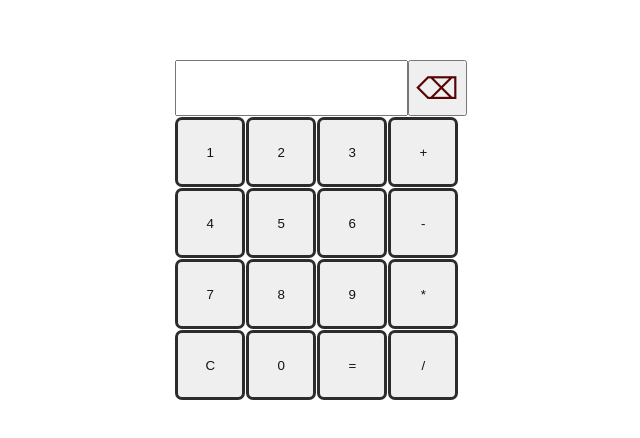
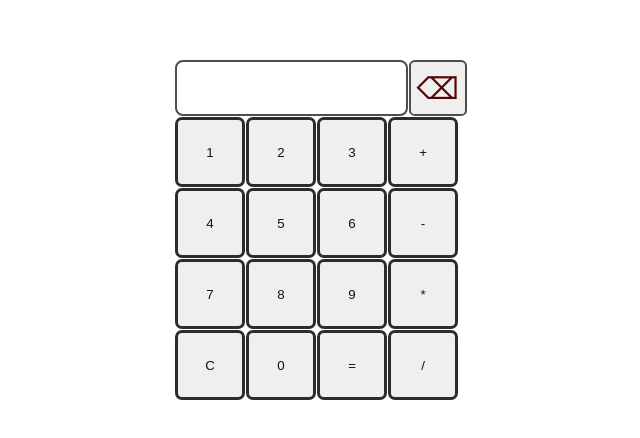
Before and after one commit to a-s-w278/mini-projects, a plain HTML site: page calculator/index.html in a window 1280 px wide. Shown: the part 178-616 px from the top of the page, without its empty margins (319-959 px from the left). Drawn offline with Linux system fonts and the light colour scheme.

Commit message:
improve layout, transitions

```diff
--- a/calculator/script.js
+++ b/calculator/script.js
@@ -8,7 +8,7 @@ function calculate(button)
     {
         try
         {
-            out=eval(displayjs.value);
+            let out=eval(displayjs.value);
             if(isNaN(out) || !isFinite(out))
             {
                 displayjs.value="Error";
--- a/calculator/style.css
+++ b/calculator/style.css
@@ -14,6 +14,7 @@ body
 {
     display:flex;
     flex-direction:row;
+    gap:0.5px;
 }
 .display
 {
@@ -21,12 +22,22 @@ body
     color:rgb(24, 24, 24);
     text-align:right;
     height:50px;
-    width:225px;
+    width:217px;
+    border:solid 2px rgb(77, 77, 77);
+    border-radius:8px;
+    padding-right:10px;
 }
 .backspace
 {
     font-size:30px;
     color:rgb(86, 5, 5);
+    border:solid 2px rgb(77, 77, 77);
+    border-radius:10%;
+    transition:0.08s;
+}
+.backspace:active
+{
+    background-color:white;
 }
 .button-container
 {
@@ -41,5 +52,15 @@ body
     border:solid 3px rgb(44, 44, 44);
     border-radius:10%;
     height:70px;
-
+    transition:0.08s
 }
+.button-container button:active
+{
+    transform:scale(0.95);
+    background-color:white;
+}
+button:hover
+{
+    cursor:pointer;
+    background-color:rgb(214, 214, 214)
+}
```
